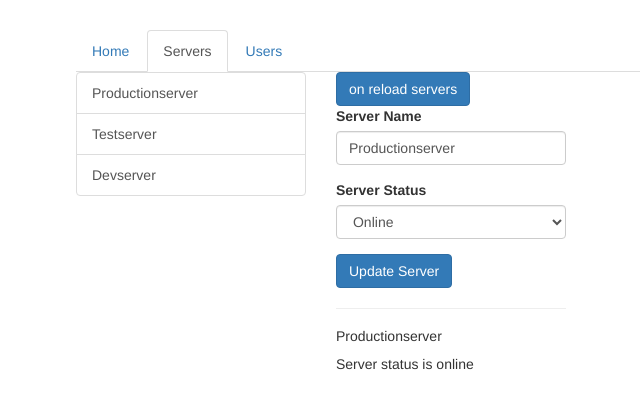
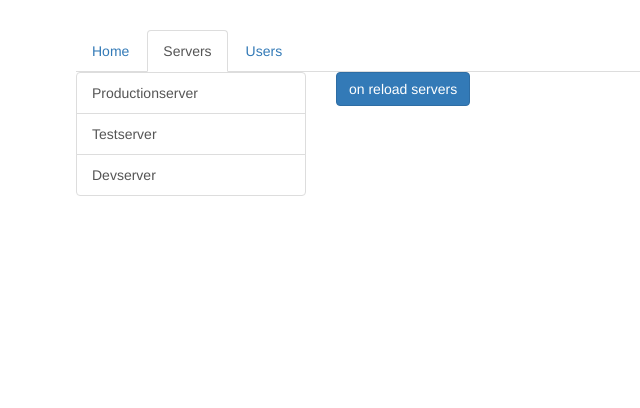
Before and after one commit to ahmdjerid/angular-routing, an Angular app: page /servers in a window 1280 px wide. Shown: the top 408 px of the page, without its empty margins (189-829 px from the left). Built offline with nearby package versions, Linux system fonts and the light colour scheme.

Commit message:
child router

```diff
--- a/src/app/servers/edit-server/edit-server.component.ts
+++ b/src/app/servers/edit-server/edit-server.component.ts
@@ -1,3 +1,4 @@
+import { ActivatedRoute, Params } from '@angular/router';
 import { Component, OnInit } from '@angular/core';
 
 import { ServersService } from '../servers.service';
@@ -8,20 +9,33 @@ import { ServersService } from '../servers.service';
   styleUrls: ['./edit-server.component.css']
 })
 export class EditServerComponent implements OnInit {
-  server: {id: number, name: string, status: string};
+  server: { id: number, name: string, status: string };
   serverName = '';
   serverStatus = '';
-
-  constructor(private serversService: ServersService) { }
+  idserverToUpdate = 0;
+  constructor(private serversService: ServersService,
+    private activatedRoute: ActivatedRoute) { }
 
   ngOnInit() {
-    this.server = this.serversService.getServer(1);
-    this.serverName = this.server.name;
-    this.serverStatus = this.server.status;
+
+    this.activatedRoute.params.subscribe(
+      (param: Params) => {
+        this.idserverToUpdate = param['id'];
+      }
+    );
+
+    this.server = this.serversService.getServer(+this.idserverToUpdate);
+    if (this.server) {
+      this.serverName = this.server.name;
+      this.serverStatus = this.server.status;
+    }
+
+
   }
 
   onUpdateServer() {
-    this.serversService.updateServer(this.server.id, {name: this.serverName, status: this.serverStatus});
+
+    this.serversService.updateServer(this.server.id, { name: this.serverName, status: this.serverStatus });
   }
 
 }
--- a/src/app/servers/server/server.component.ts
+++ b/src/app/servers/server/server.component.ts
@@ -1,3 +1,4 @@
+import { ActivatedRoute, Params } from '@angular/router';
 import { Component, OnInit } from '@angular/core';
 
 import { ServersService } from '../servers.service';
@@ -8,12 +9,18 @@ import { ServersService } from '../servers.service';
   styleUrls: ['./server.component.css']
 })
 export class ServerComponent implements OnInit {
-  server: {id: number, name: string, status: string};
+  server: { id: number, name: string, status: string };
 
-  constructor(private serversService: ServersService) { }
+  constructor(private serversService: ServersService,
+    private activateRoute: ActivatedRoute) { }
+
+
 
   ngOnInit() {
-    this.server = this.serversService.getServer(1);
+    this.activateRoute.params.subscribe(
+      (params: Params) => { this.server = this.serversService.getServer(+params['id']); }
+    );
+
   }
 
 }
--- a/src/app/servers/servers.component.html
+++ b/src/app/servers/servers.component.html
@@ -1,10 +1,7 @@
 <div class="row">
   <div class="col-xs-12 col-sm-4">
     <div class="list-group">
-      <a [routerLink]="['/servers',5,'edit']"
-      [queryParams]="{'isAllowd' :true}"
-      fragment="loadings"
-      href="#" class="list-group-item"
+      <a [routerLink]="['/servers',server.id]" [queryParams]="{'isAllowd' :true}" fragment="loadings" href="#" class="list-group-item"
         *ngFor="let server of servers">
         {{ server.name }}
       </a>
@@ -12,8 +9,6 @@
   </div>
   <div class="col-xs-12 col-sm-4">
     <button class="btn btn-primary" (click)="onRelodServers()">on reload servers</button>
-    <app-edit-server></app-edit-server>
-    <hr>
-    <app-server></app-server>
+    <router-outlet></router-outlet>
   </div>
 </div>
--- a/src/app/users/users.component.html
+++ b/src/app/users/users.component.html
@@ -1,15 +1,12 @@
 <div class="row">
   <div class="col-xs-12 col-sm-4">
     <div class="list-group">
-      <a
-        href="#"
-        class="list-group-item"
-        *ngFor="let user of users">
+      <a [routerLink]="['/users',user.id,user.name]" href="#" class="list-group-item" *ngFor="let user of users">
         {{ user.name }}
       </a>
     </div>
   </div>
   <div class="col-xs-12 col-sm-4">
-    <app-user></app-user>
+    <router-outlet></router-outlet>
   </div>
 </div>
```
Also changed, not shown: src/app/app.module.ts (+13 -4 lines).
